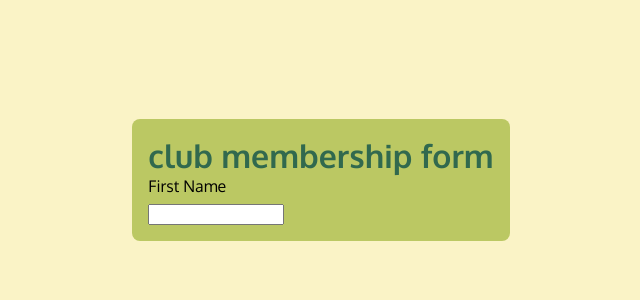
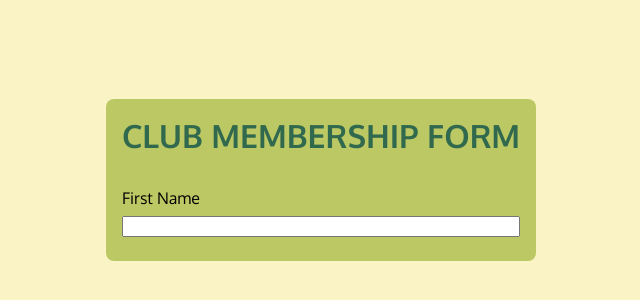
Before and after one commit to OjoFarouqAbiodun/Club-Membership-Form, a plain HTML site: page index.html in a window 1280 px wide. Shown: the part 220-520 px from the top of the page, without its empty margins (319-959 px from the left). Drawn offline with Linux system fonts and the light colour scheme.

Commit message:
fourt commit

```diff
--- a/style.css
+++ b/style.css
@@ -23,10 +23,19 @@ body {
 }
 .club-form-title {
     color: #31694E;
+    text-transform: uppercase;
+    margin-bottom: 2rem;
+    text-align: center;
 }
-.form-item:nth-child(1) label{
+.form-item label{
     width: 100%;
     display: block;
     margin-bottom: .5rem;
 
+
 }
+
+.form-item input{
+    width: 100%;
+    margin-bottom: .5rem;
+}
```
